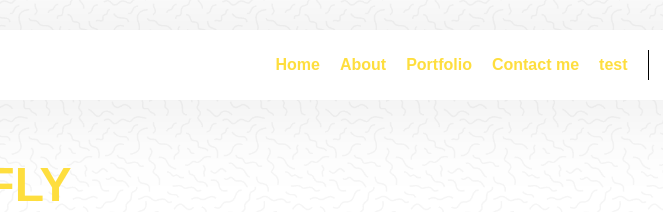
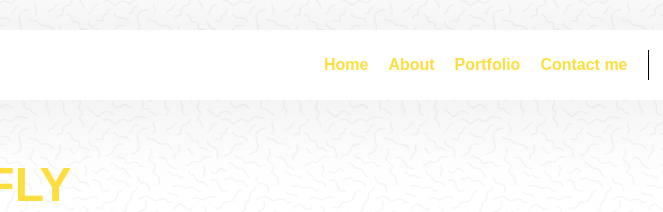
Before and after one commit to RaflyLesmana3003/revouKM, a plain HTML site: page index.html in a window 1280 px wide. Shown: the top 212 px of the page, 312-975 px from the left. Drawn offline with Linux system fonts and the light colour scheme.

Commit message:
hapus test menu

```diff
--- a/index.html
+++ b/index.html
@@ -21,7 +21,6 @@
         <a href="#">About</a>
         <a href="#">Portfolio</a>
         <a href="#">Contact me</a>
-        <a href="#">test</a>
 
         <span class="vertical-divider"></span>
 
```
